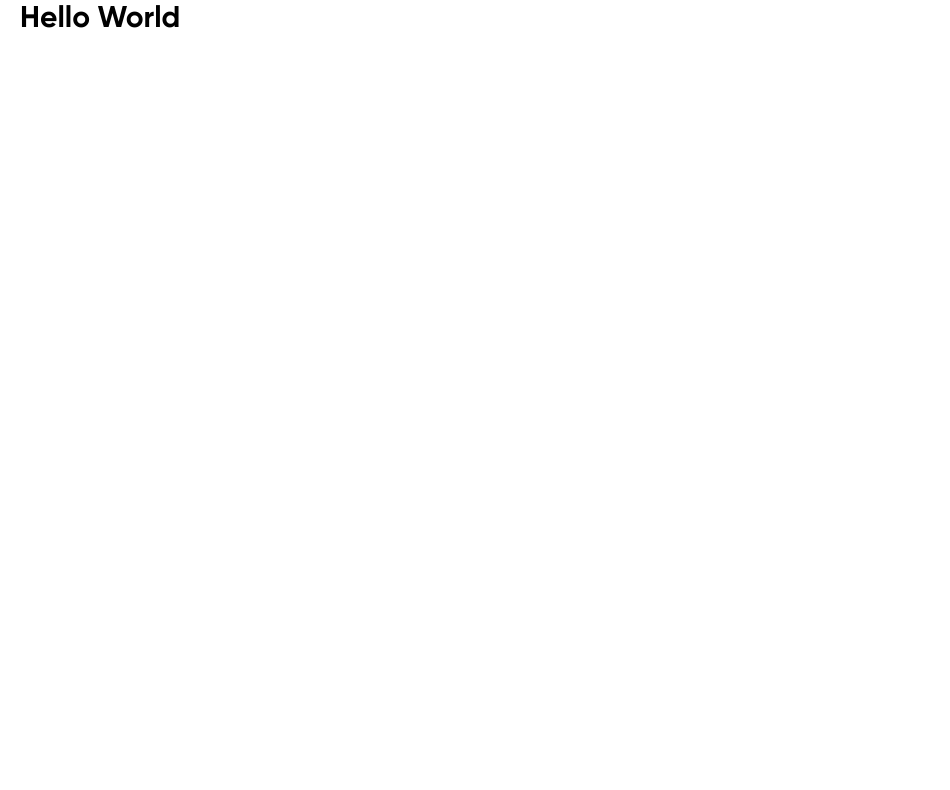
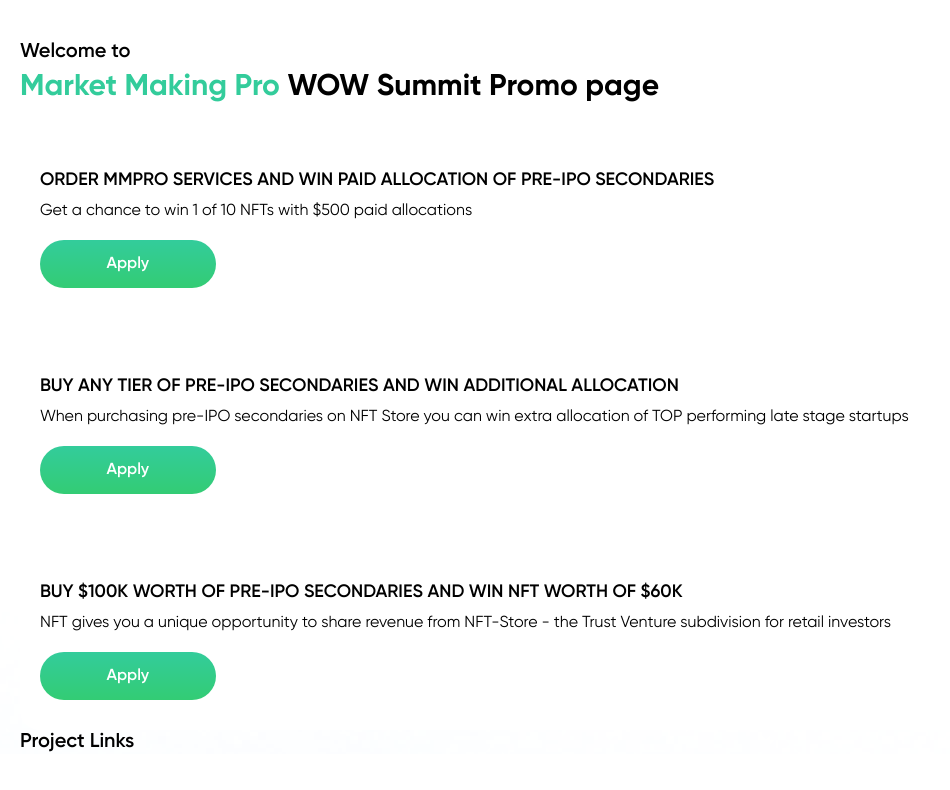
Before and after one commit to GeorgeDeyneka/MMPRO_layout, a Nuxt app: page / in a window 1280 px wide. Shown: the top 790 px of the page, without its empty margins (0-950 px from the left). Built offline with nearby package versions, Linux system fonts and the light colour scheme.

Commit message:
Add content-cards into main page

```diff
--- a/assets/scss/style.scss
+++ b/assets/scss/style.scss
@@ -5,3 +5,7 @@
 body {
   font-family: Gilroy;
 }
+
+.green-span {
+  color: var(--green-gradient-from);
+}
--- a/assets/scss/typography.scss
+++ b/assets/scss/typography.scss
@@ -30,8 +30,32 @@
   font-style: normal;
 }
 
+p {
+  font-size: 16px;
+  line-height: 125%;
+  font-weight: 400;
+}
+
 h1 {
   font-size: 30px;
   font-weight: 700;
-  line-height: 130%;
+  line-height: 125%;
 }
+
+h3 {
+  font-size: 20px;
+  font-weight: 600;
+  line-height: 122.5%;
+}
+
+h4 {
+  font-size: 18px;
+  font-weight: 600;
+  line-height: 122.5%;
+}
+
+button {
+  font-size: 16px;
+  font-weight: 600;
+  line-height: 150%;
+}
--- /dev/null
+++ b/components/TheButton.vue
@@ -0,0 +1,31 @@
+<script setup lang="ts">
+type ButtonTypes = "button" | "submit";
+
+interface Props {
+  text: string;
+  btnType?: ButtonTypes;
+}
+
+const props = withDefaults(defineProps<Props>(), {
+  btnType: "button",
+});
+</script>
+
+<template>
+  <button class="btn" :type="btnType">{{ text }}</button>
+</template>
+
+<style lang="scss" scoped>
+.btn {
+  padding: 12px 66.5px;
+  margin: 10px 0;
+  border-radius: 44px;
+  border: none;
+  color: var(--white);
+  background-image: linear-gradient(
+    to bottom,
+    var(--green-gradient-from),
+    var(--green-gradient-to)
+  );
+}
+</style>
--- /dev/null
+++ b/components/TheCard.vue
@@ -0,0 +1,43 @@
+<script setup lang="ts">
+export interface CardData {
+  title: string;
+  text: string;
+  routeTo: string;
+}
+
+const props = defineProps<{
+  cardData: CardData;
+}>();
+
+const myHtml = "<h4>Hello bitch</h4>";
+</script>
+
+<template>
+  <div class="card">
+    <h4 class="card__subtitle">
+      {{ cardData.title }}
+    </h4>
+
+    <p class="card__paragraph">
+      {{ cardData.text }}
+    </p>
+
+    <TheButton text="Apply" />
+  </div>
+</template>
+
+<style lang="scss" scoped>
+.card {
+  background-color: var(--white);
+  border-radius: 20px;
+  padding: 28px 20px 20px;
+
+  &__subtitle {
+    text-transform: uppercase;
+  }
+
+  &__paragraph {
+    padding: 9px 0;
+  }
+}
+</style>
--- a/components/TheHeader.vue
+++ b/components/TheHeader.vue
@@ -1,21 +1,20 @@
 <script setup lang="ts"></script>
 
 <template>
-  <div class="container">
+  <header class="header">
     <img class="header__logo" src="@/assets/images/logo.png" alt="MMPRO logo" />
 
     <BurgerMenu />
-  </div>
+  </header>
 </template>
 
 <style lang="scss" scoped>
-.container {
+.header {
   padding: 0 20px;
   display: flex;
   align-items: flex-start;
   justify-content: space-between;
-}
-.header {
+
   &__logo {
     padding: 6px 2px;
   }
--- a/nuxt.config.ts
+++ b/nuxt.config.ts
@@ -1,6 +1,18 @@
 // https://nuxt.com/docs/api/configuration/nuxt-config
 export default defineNuxtConfig({
-css: [
-    '@/assets/scss/style.scss'
-]
-})
+  app: {
+    head: {
+      meta: [
+        {
+          name: "viewport",
+          content: "width=device-width, initial-scale=1.0",
+        },
+        {
+          charset: "UTF-8",
+        },
+          ],
+        title: 'MMPRO Landing'
+    },
+  },
+  css: ["@/assets/scss/style.scss"],
+});
--- a/package.json
+++ b/package.json
@@ -12,9 +12,7 @@
     "@types/node": "^18",
     "node-sass": "^9.0.0",
     "nuxt": "^3.5.2",
-    "sass-loader": "^13.3.1"
-  },
-  "dependencies": {
+    "sass-loader": "^13.3.1",
     "sass": "^1.62.1"
   }
 }
--- a/pages/index.vue
+++ b/pages/index.vue
@@ -1,11 +1,61 @@
+<script setup lang="ts">
+const cardsData = [
+  {
+    title:
+      "Order MMPro services and win paid allocation of pre-IPO secondaries",
+    text: "Get a chance to win 1 of 10 NFTs with $500 paid allocations",
+    routeTo: "/page1",
+  },
+  {
+    title: "Buy any tier of pre-IPO secondaries and win additional allocation",
+    text: "When purchasing pre-IPO secondaries on NFT Store you can win extra allocation of TOP performing late stage startups",
+    routeTo: "/page2",
+  },
+  {
+    title: "Buy $100K worth of pre-IPO secondaries and win NFT worth of $60K",
+    text: "NFT gives you a unique opportunity to share revenue from NFT-Store - the Trust Venture subdivision for retail investors",
+    routeTo: "/page3",
+  },
+];
+</script>
+
 <template>
-  <div class="container">
-    <h1>Hello World</h1>
-  </div>
+  <main class="welcome">
+    <div class="welcome__head head">
+      <h3 class="head__subtitle">Welcome to</h3>
+      <h1 class="head__title">
+        <span class="green-span">Market Making Pro</span>
+        WOW Summit Promo page
+      </h1>
+    </div>
+
+    <div class="welcome__cards">
+      <TheCard v-for="(card, i) of cardsData" :card-data="card" :key="i" />
+    </div>
+
+    <h3>Project Links</h3>
+  </main>
 </template>
 
 <style lang="scss" scoped>
-.container {
+.welcome {
   padding: 0 20px;
+  background-image: url("@/assets/images/background-gradient.png");
+  background-size: cover;
+  background-position: 0px -50px;
+
+  &__cards {
+    display: flex;
+    flex-direction: column;
+    gap: 30px;
+  }
+}
+
+.head {
+  padding: 40px 0 30px;
+
+  &__title {
+    padding: 5px 0;
+  }
 }
 </style>
```
Also changed, not shown: assets/images/background-gradient.png (added), 1 other file (tests, documents, lock files or other folders).
